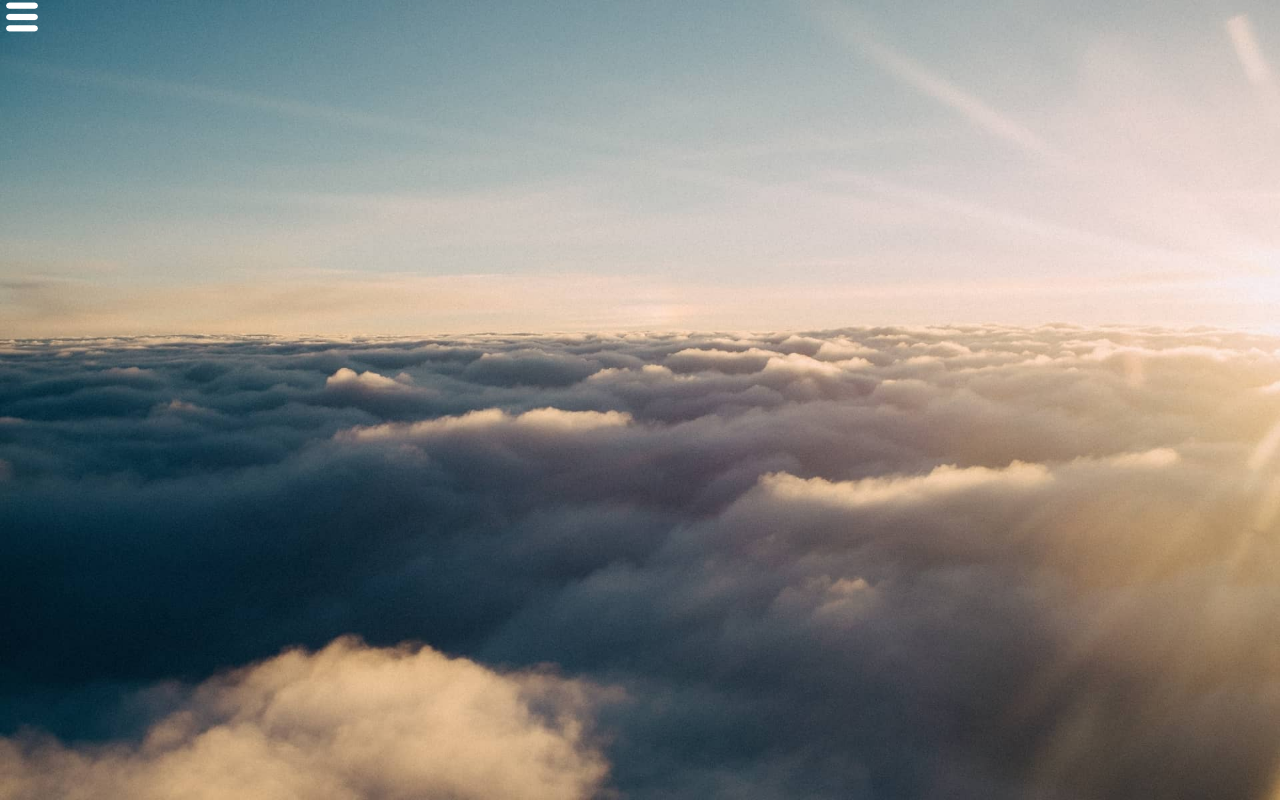
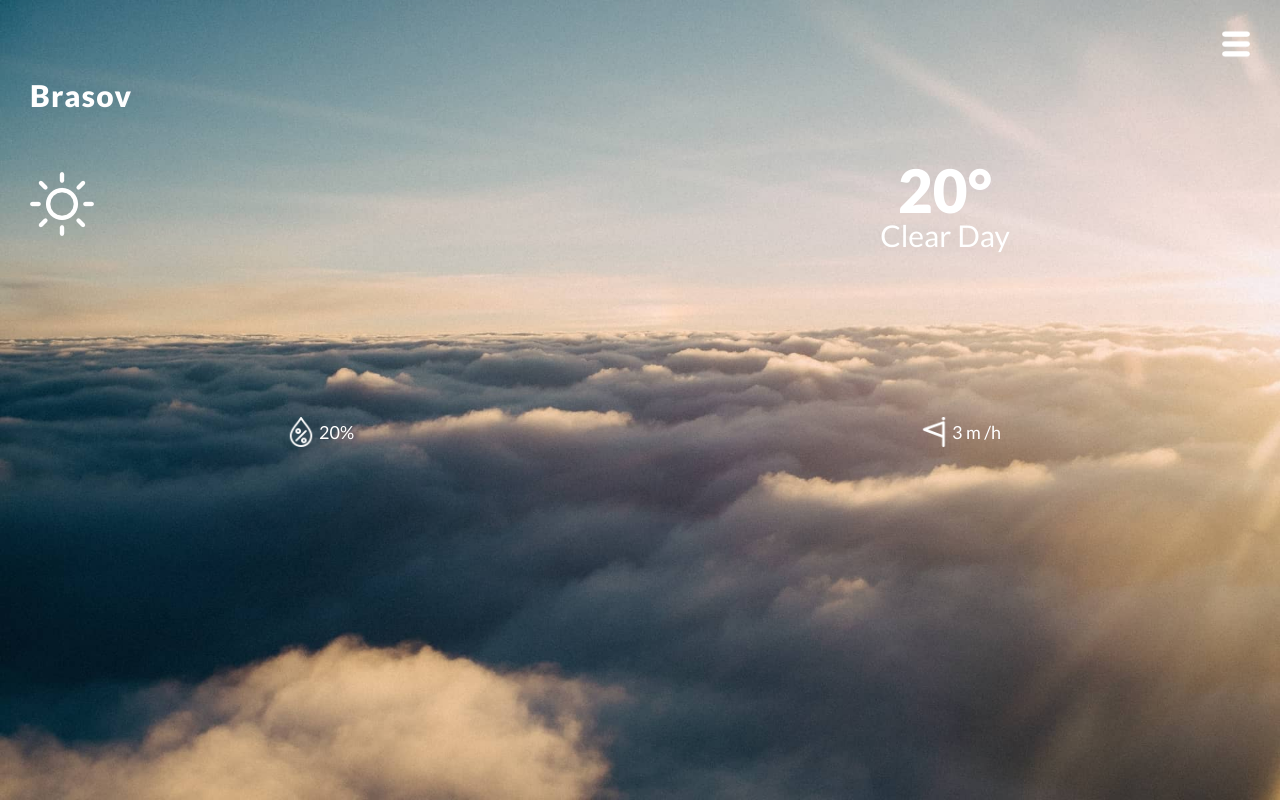
Before and after one commit to ixaxtav/weatherappjs, a website built with webpack: page index.html in a window 1280 px wide. Built offline with nearby package versions, Linux system fonts and the light colour scheme.

Commit message:
flex box added to containers

```diff
--- a/index.html
+++ b/index.html
@@ -27,8 +27,35 @@
 
     <main>
         <button id="open-menu-btn" class="ripple">
-            <img src="./assets/images/icons/menu.png" alt="">
+            <img class="icon-sm-28" src="./assets/images/icons/menu.png" alt="">
         </button>
+
+        <!-- curently weather section -->
+        <section id="current-day-weather-container">
+            <h1 class="location-label">Brasov</h1>
+
+            <div class="flex-container" id="temperature-summary-container">
+                <div>
+                    <img src="./assets/images/summary-icons/clear-day-white.png" alt="">
+                </div>
+                <div>
+                    <h1 id="degrees-label">20&#176;</h1>
+                    <p id="summary-label">Clear Day</p>
+                </div>
+            </div>
+
+            <div class="flex-container" id="humidity-wind-container">
+                <div>
+                    <img class = "icon-sm-30" src ="./assets/images/icons/humidity.png" alt="">
+                    <span>20%</span>
+                </div>
+                <div>
+                    <img class = "icon-sm-30" src ="./assets/images/icons/wind-speed-flag.png" alt="">
+                    <span>3 m /h</span>
+                </div>
+            </div>
+        </section>
+
     </main>
 
     <script src="./src/js/index.js"></script>
--- a/src/style/index.css
+++ b/src/style/index.css
@@ -245,3 +245,69 @@ button{
 .icon-sm-30{
     width: 30px;
 }
+
+.flex-container{
+    display: flex;
+    width: 100%;
+}
+
+.flex-container > *{
+    flex: 1 1 0;
+}
+/* ================================ menu btn CSS ================================ */
+#open-menu-btn{
+    position: fixed;
+    top: 20px;
+    right: 20px;
+    padding: 10px;
+}
+/* ================================ current day weather container CSS ================================ */
+
+#current-day-weather-container{
+    width: 100%;
+    height: 60%;
+    position: relative;
+    color: #fff;
+    padding: 80px 30px 20px 30px;
+}
+
+.location-label{
+    font-size: 30px;
+    font-weight: 900;
+    margin-bottom: 50px;
+    letter-spacing: 1.3px;
+}
+
+#temperature-summary-container{
+    align-items: center;
+}
+
+#temperature-summary-container>div:nth-child(2){
+    text-align: center;
+}
+
+#degrees-label{
+    font-size: 60px;
+    font-weight: 900;
+}
+
+#summary-label{
+    font-size: 30px;
+}
+
+#humidity-wind-container{
+    position: absolute;
+    bottom: 30px;
+    text-align: center;
+    left: 0;
+}
+
+#humidity-wind-container>div img{
+    vertical-align: middle;
+    position: relative;
+    top: -3px;
+}
+
+#humidity-wind-container>div span{
+    font-size: 18px;
+}
```
